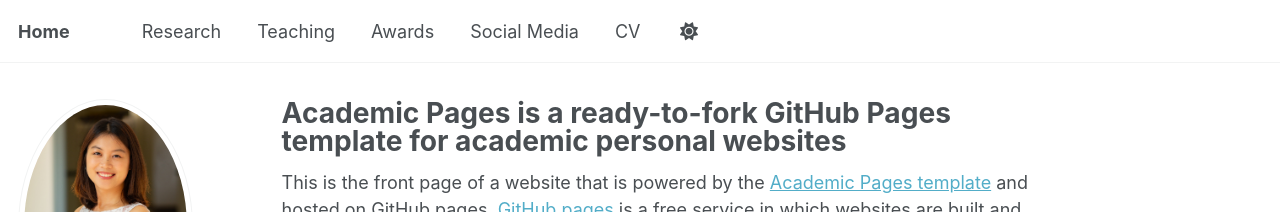
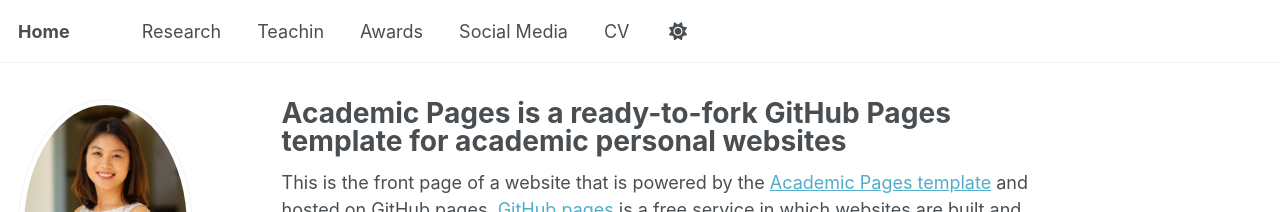
Before and after one commit to qxc2/katalia2, a Jekyll site: the page built from _pages/about.md, in a window 1280 px wide. Shown: the top 212 px of the page. Built offline with Jekyll 4.4.1, drawn with Linux system fonts in a browser that asks for light colours; a script that is not in the unit is left out.

Commit message:
Update navigation.yml

```diff
--- a/_data/navigation.yml
+++ b/_data/navigation.yml
@@ -10,7 +10,7 @@ main:
   - title: "Research"
     url: /research/
 
-  - title: "Teaching"
+  - title: "Teachin"
     url: /teach/
 
   - title: "Awards"
```
